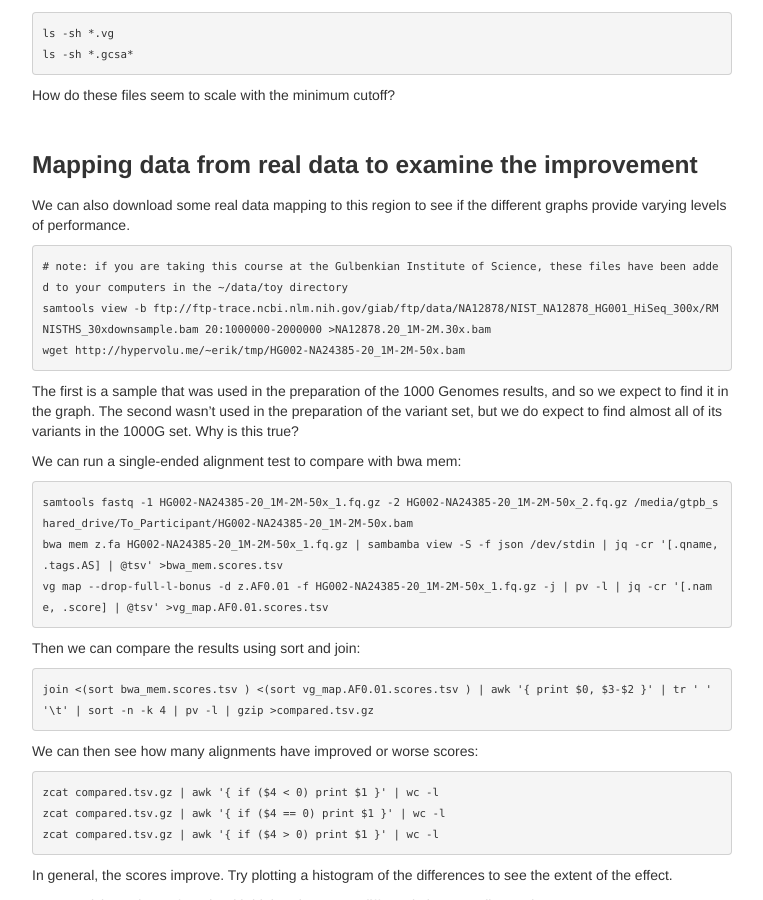
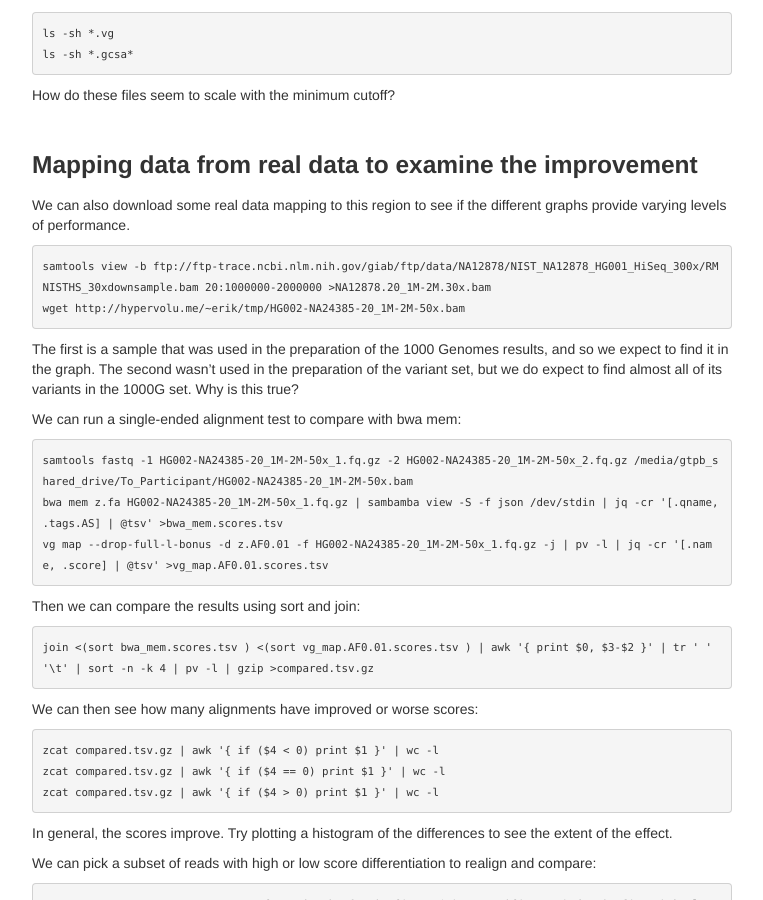
Before and after one commit to GTPB/CPANG19, a Jekyll site: the page built from pages/toy_examples.md, in a window 1280 px wide and 900 px high, scrolled down 4452 px. Shown: the whole window, without its empty margins (258-1021 px from the left). Built offline with Jekyll 4.4.1, drawn with Linux system fonts in a browser that asks for light colours.

Commit message:
day's end

```diff
--- a/pages/toy_examples.md
+++ b/pages/toy_examples.md
@@ -181,7 +181,6 @@ How do these files seem to scale with the minimum cutoff?
 
 We can also download some real data mapping to this region to see if the different graphs provide varying levels of performance.
 
-    # note: if you are taking this course at the Gulbenkian Institute of Science, these files have been added to your computers in the ~/data/toy directory
     samtools view -b ftp://ftp-trace.ncbi.nlm.nih.gov/giab/ftp/data/NA12878/NIST_NA12878_HG001_HiSeq_300x/RMNISTHS_30xdownsample.bam 20:1000000-2000000 >NA12878.20_1M-2M.30x.bam
     wget http://hypervolu.me/~erik/tmp/HG002-NA24385-20_1M-2M-50x.bam
 
```
Also changed, not shown: assessment/day1.md (added, +11 -0 lines).
